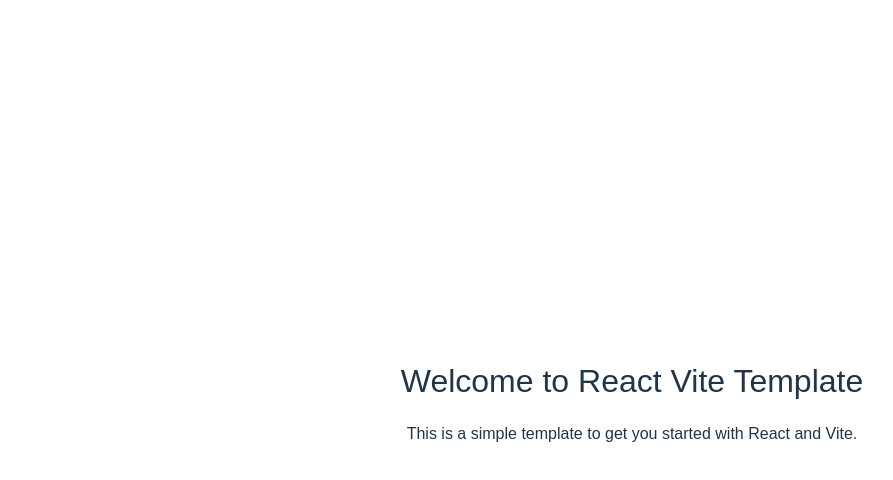
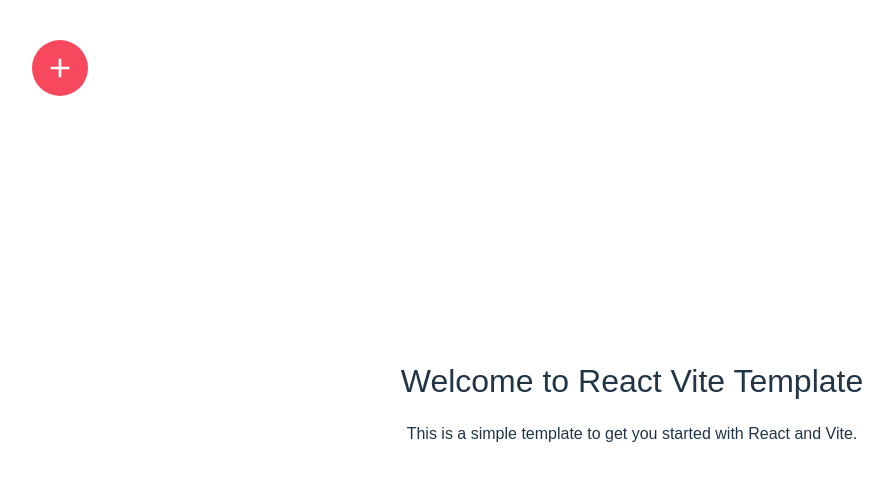
Before and after one commit to devoteamgcloud/react-vite-fe-template, a React (Vite) app: page / in a window 1280 px wide. Shown: the top 480 px of the page, without its empty margins (8-901 px from the left). Built offline with nearby package versions, Linux system fonts and the light colour scheme.

Commit message:
Add color for info. Change fabSize token to small capitals. Update secondary textColor to white.

```diff
--- a/src/App.tsx
+++ b/src/App.tsx
@@ -1,9 +1,15 @@
 import './App.css'
+import Fab from './components/common/atoms/Fab'
 import { Typography } from './core/typography'
 
 function App() {
   return (
     <>
+      <Fab
+        onClick={function (): void {
+          throw new Error('Function not implemented.')
+        }}
+      />
       <Typography.Heading3 style={{ margin: '20px' }}>
         Welcome to React Vite Template
       </Typography.Heading3>
--- a/src/components/common/atoms/Fab/Fab.tsx
+++ b/src/components/common/atoms/Fab/Fab.tsx
@@ -9,7 +9,7 @@
   | 'success'
   | 'warning'
   | 'info'
-export type FabTextColor = 'primary' | 'secondary' | 'white'
+export type FabTextColor = 'primary' | 'secondary'
 export type Fabsize = 'small' | 'medium' | 'large'
 
 type Props = {
@@ -28,7 +28,7 @@
 const Fab: FC<Props> = ({
   onClick,
   bgColor = 'primary',
-  textColor = 'white',
+  textColor = 'secondary',
   size = 'medium',
   ...positioning
 }) => {
--- a/src/core/theme.ts
+++ b/src/core/theme.ts
@@ -23,11 +23,12 @@
   danger: '#C62828',
   success: '#2E7D32',
   warning: '#ED6C02',
+  info: '#0288D1',
 }
 
 const textColors = {
   primary: '#000000E5',
-  secondary: '#0000009E',
+  secondary: '#FFFFFF',
   disabled: '#0000006D',
   iconColor: '#3C4A63',
   black: neutrals.black,
@@ -54,6 +55,7 @@
   danger: systemColors.danger,
   success: systemColors.success,
   warning: systemColors.warning,
+  info: systemColors.info,
 
   // Neutrals
   black: neutrals.black,
@@ -107,6 +109,7 @@
     danger: string
     success: string
     warning: string
+    info: string
 
     black: string
     white: string
--- a/src/core/tokens.ts
+++ b/src/core/tokens.ts
@@ -65,9 +65,9 @@
 }
 
 const fabSize = {
-  SMALL: 40,
-  MEDIUM: 56,
-  LARGE: 72,
+  small: 40,
+  medium: 56,
+  large: 72,
 }
 
 const tokens = {
```
